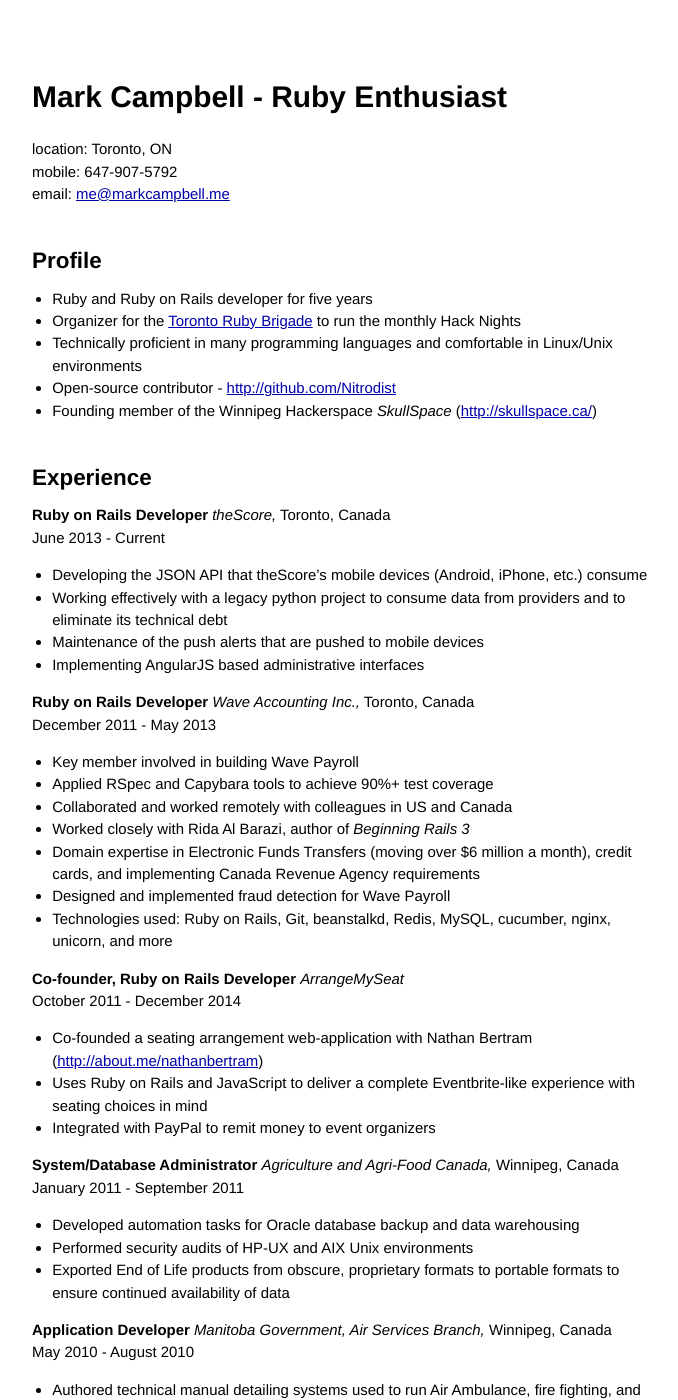
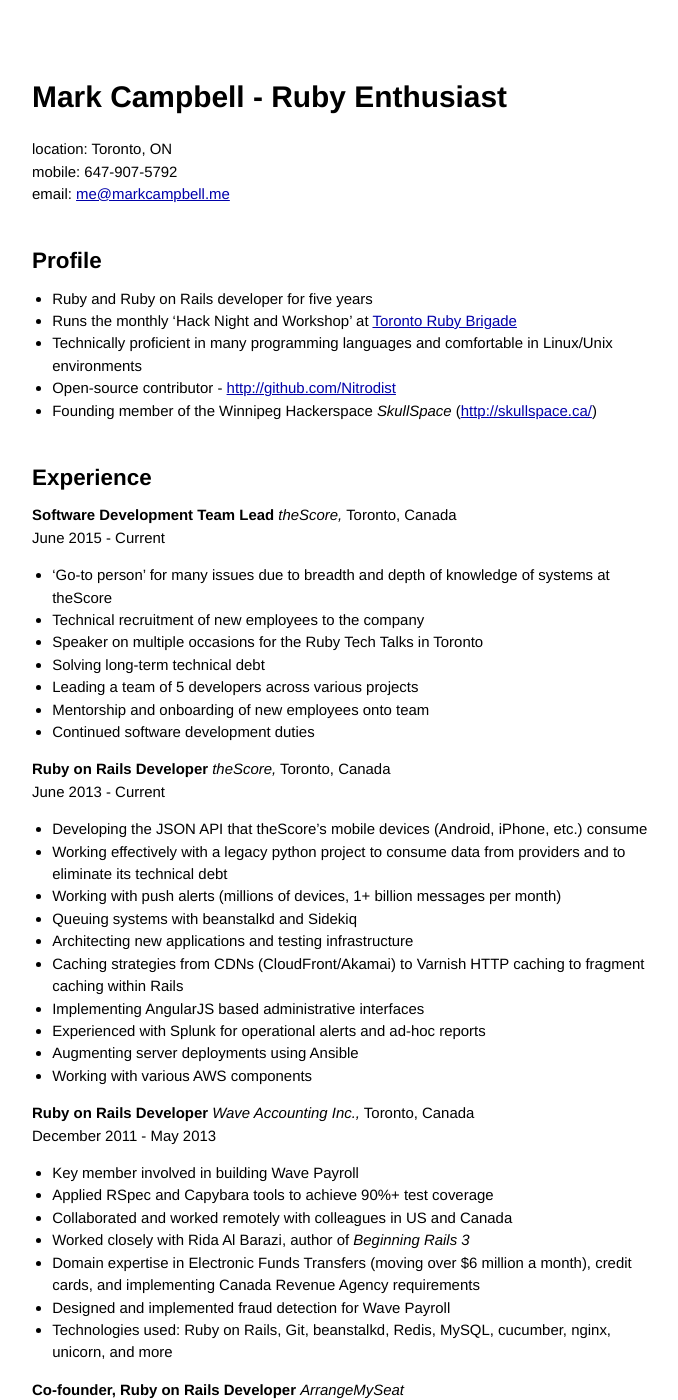
Before and after one commit to Nitrodist/markcampbell.me, a Jekyll site: the page built from resume.markdown, in a window 1280 px wide and 1400 px high. Shown: the whole window, without its empty margins (294-972 px from the left). Built offline with Jekyll 4.4.1, drawn with Linux system fonts in a browser that asks for light colours; some of the changed text lies outside the part shown.

Commit message:
Update resume with current role

```diff
--- a/resume.markdown
+++ b/resume.markdown
@@ -12,12 +12,24 @@
 ## Profile
 
 * Ruby and Ruby on Rails developer for five years
-* Organizer for the [Toronto Ruby Brigade](http://www.meetup.com/torontoruby/) to run the monthly Hack Nights
+* Runs the monthly 'Hack Night and Workshop' at [Toronto Ruby Brigade](http://www.meetup.com/torontoruby/)
 * Technically proficient in many programming languages and comfortable in Linux/Unix environments
 * Open-source contributor - <a href="http://github.com/Nitrodist">http://github.com/Nitrodist</a>
 * Founding member of the Winnipeg Hackerspace *SkullSpace* (<a href="http://skullspace.ca/">http://skullspace.ca/</a>)
 
 ## Experience
+
+**Software Development Team Lead**
+*theScore,* Toronto, Canada
+June 2015 - Current
+
+* 'Go-to person' for many issues due to breadth and depth of knowledge of systems at theScore
+* Technical recruitment of new employees to the company
+* Speaker on multiple occasions for the Ruby Tech Talks in Toronto
+* Solving long-term technical debt
+* Leading a team of 5 developers across various projects
+* Mentorship and onboarding of new employees onto team
+* Continued software development duties
 
 **Ruby on Rails Developer**
 *theScore,* Toronto, Canada
@@ -25,8 +37,14 @@
 
 * Developing the JSON API that theScore's mobile devices (Android, iPhone, etc.) consume
 * Working effectively with a legacy python project to consume data from providers and to eliminate its technical debt
-* Maintenance of the push alerts that are pushed to mobile devices
+* Working with push alerts (millions of devices, 1+ billion messages per month)
+* Queuing systems with beanstalkd and Sidekiq
+* Architecting new applications and testing infrastructure
+* Caching strategies from CDNs (CloudFront/Akamai) to Varnish HTTP caching to fragment caching within Rails
 * Implementing AngularJS based administrative interfaces
+* Experienced with Splunk for operational alerts and ad-hoc reports
+* Augmenting server deployments using Ansible
+* Working with various AWS components
 
 **Ruby on Rails Developer**
 *Wave Accounting Inc.,* Toronto, Canada
@@ -46,6 +64,7 @@
 
 * Co-founded a seating arrangement web-application with Nathan Bertram (<a href="http://about.me/nathanbertram">http://about.me/nathanbertram</a>)
 * Uses Ruby on Rails and JavaScript to deliver a complete Eventbrite-like experience with seating choices in mind
+* Seating plan designer built in Raphaël JS
 * Integrated with PayPal to remit money to event organizers
 
 **System/Database Administrator**
@@ -84,8 +103,9 @@
   <ul>
     <li>Ruby</li>
     <li>Ruby on Rails</li>
+    <li>AWS</li>
     <li>JavaScript</li>
-    <li>CoffeeScript</li>
+    <li>Splunk & ELK</li>
     <li>Cucumber</li>
     <li>MySQL</li>
     <li>PostgreSQL</li>
@@ -96,9 +116,10 @@
 <div class="tech_langs">
   <ul>
     <li>Redis</li>
+    <li>Sidekiq</li>
     <li>RSpec</li>
     <li>Capybara</li>
-    <li>Beanstalk</li>
+    <li>Beanstalkd</li>
     <li>Git</li>
     <li>SVN</li>
     <li>Python</li>
@@ -108,9 +129,10 @@
 </div>
 <div class="tech_langs">
   <ul>
+    <li>Ansible</li>
     <li>TDD</li>
     <li>BDD</li>
-    <li>Agile</li>
+    <li>Agile and Scrum</li>
     <li>MVC</li>
     <li>Sinatra</li>
     <li>Vim</li>
```
